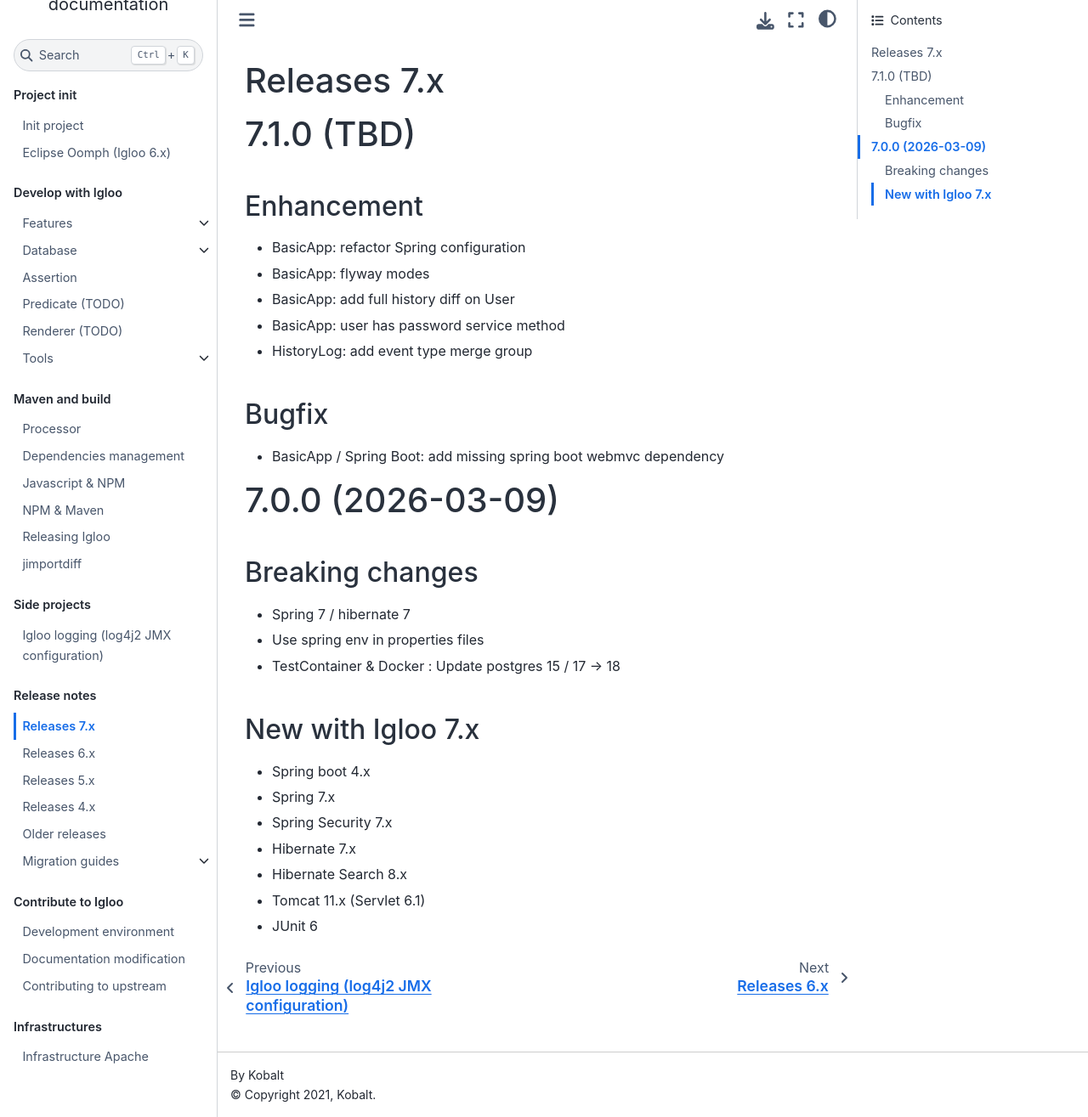
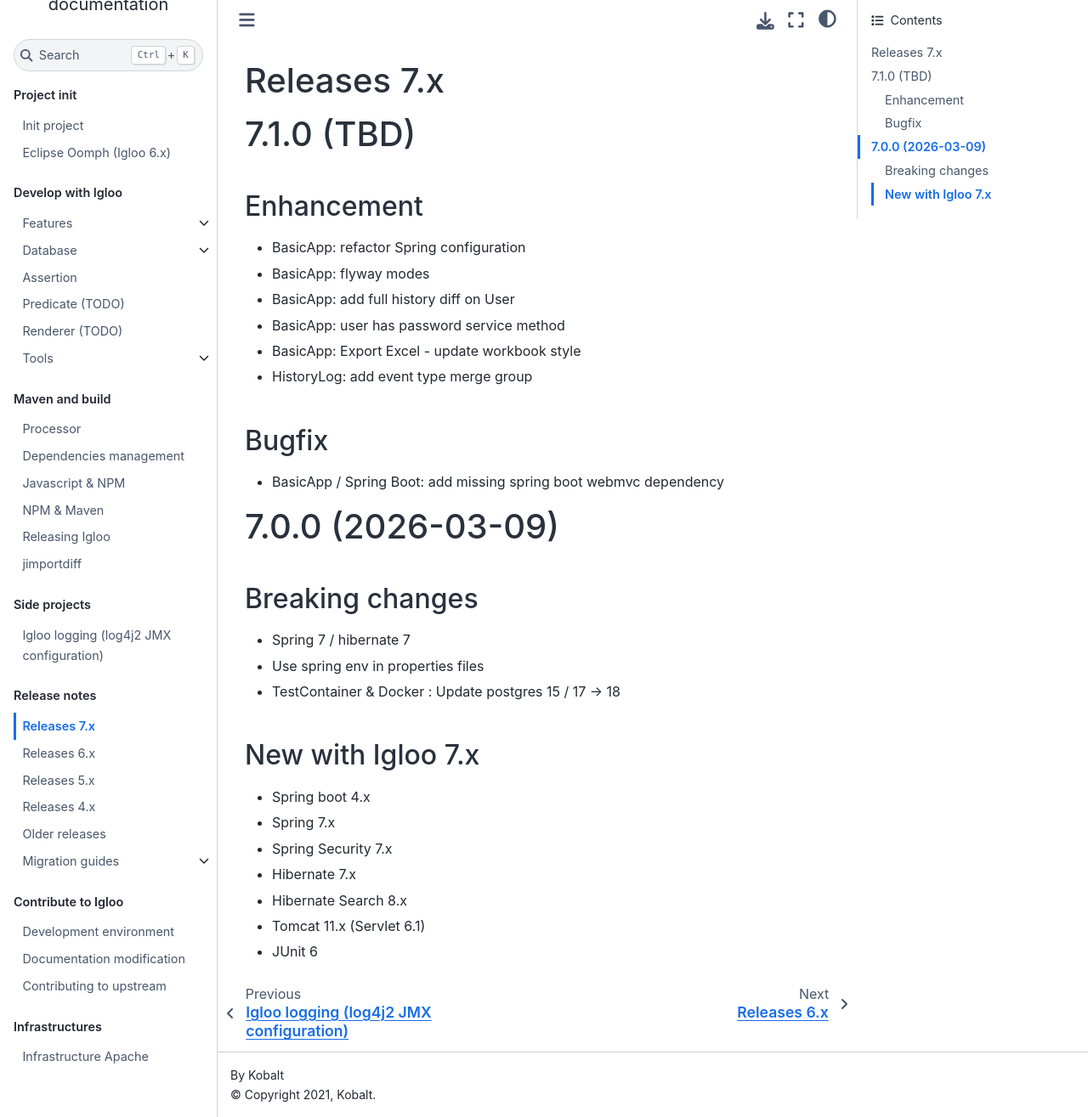
Before and after one commit to igloo-project/igloo-doc, a Sphinx documentation site: the page built from source/release-notes/releases-7.x.md, in a window 1280 px wide and 1315 px high. Shown: the whole window at 85% size. Built offline with Sphinx 7.4.7 and the Sphinx Book theme 1.1.4, drawn with Linux system fonts in a browser that asks for light colours.

Commit message:
Update changelog

```diff
--- a/source/release-notes/releases-7.x.md
+++ b/source/release-notes/releases-7.x.md
@@ -8,6 +8,7 @@
 * BasicApp: flyway modes
 * BasicApp: add full history diff on User
 * BasicApp: user has password service method
+* BasicApp: Export Excel - update workbook style
 * HistoryLog: add event type merge group
 
 ## Bugfix
```
